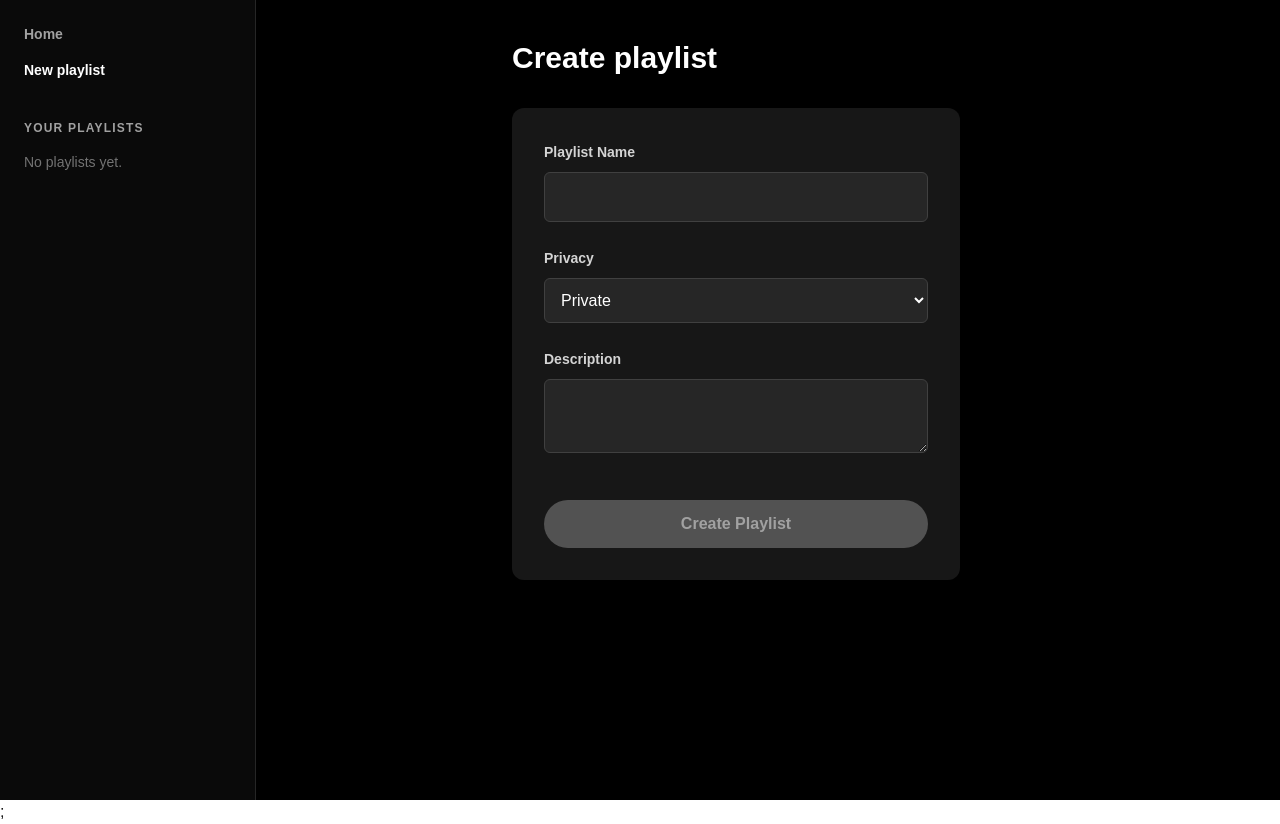
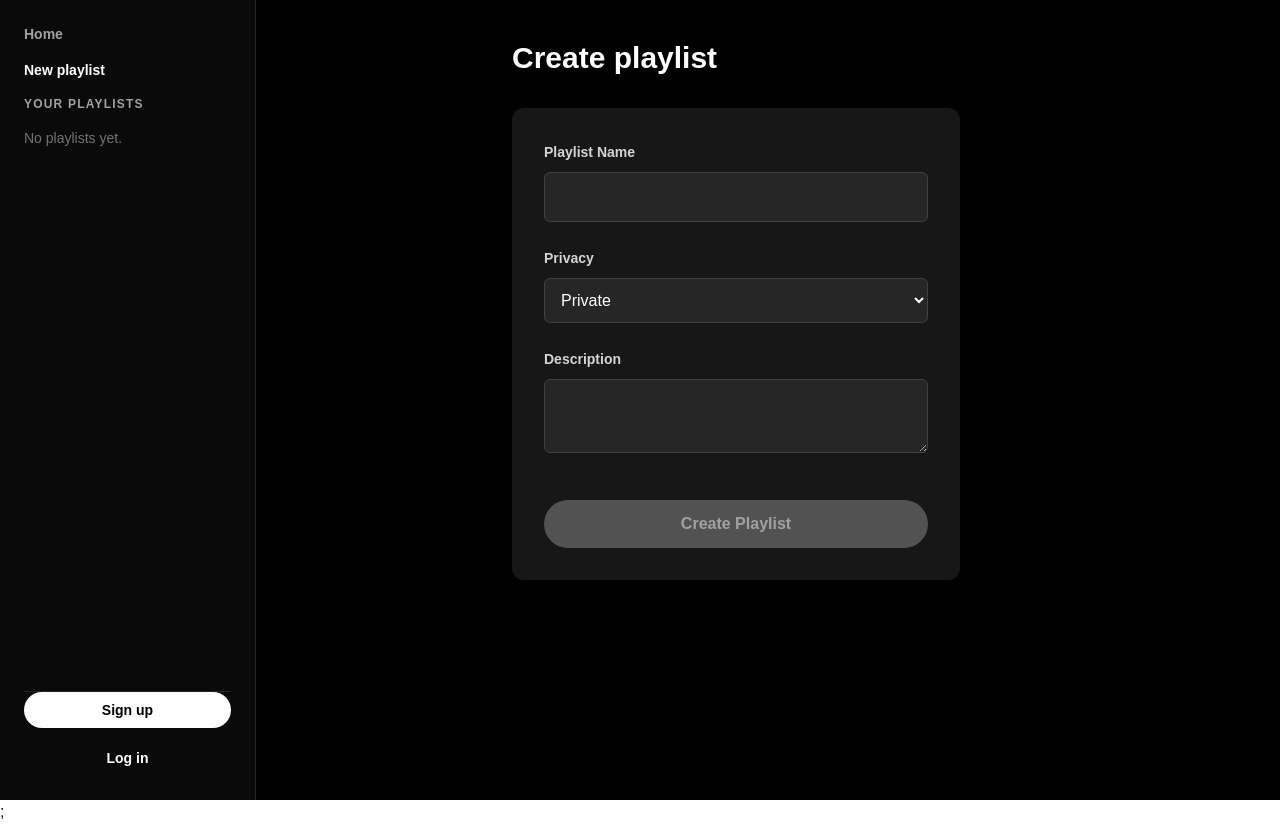
Before and after one commit to arseniygroh/flyrank-capstone, a Next.js app: page /playlist/new in a window 1280 px wide. Built offline with nearby package versions, Linux system fonts and the light colour scheme.

Commit message:
feat: update ui based on auth state

```diff
--- a/src/components/AppShell.jsx
+++ b/src/components/AppShell.jsx
@@ -5,6 +5,7 @@ import { usePathname } from "next/navigation";
 import PlaylistList from "@/components/PlaylistList";
 import Player from "@/components/Player";
 import { usePlaylists } from "@/context/PlaylistsContext";
+import { useAuth } from "@/context/AuthContext";
 
 function NavLink({ href, children }) {
   const pathname = usePathname();
@@ -29,20 +30,59 @@ function NavLink({ href, children }) {
 
 export default function AppShell({ children }) {
   const { currentTrack, hydrated } = usePlaylists();
+  const { user, logout, isHydrated } = useAuth();
 
   return (
     <div className="flex min-h-screen flex-col bg-black text-white">
       <div className="flex min-h-0 flex-1 flex-col md:flex-row">
         <aside className="flex w-full md:w-64 shrink-0 flex-col border-b md:border-b-0 md:border-r border-neutral-800 bg-neutral-950 p-4 md:p-6 max-h-[40vh] md:max-h-none">
-          <nav className="mb-4 md:mb-6 flex flex-row md:flex-col gap-4 overflow-x-auto pb-2 md:pb-0">
+          <nav className="flex flex-row md:flex-col gap-4 pb-2 md:pb-0">
             <NavLink href="/">Home</NavLink>
             <NavLink href="/playlist/new">New playlist</NavLink>
           </nav>
-          {hydrated ? (
-            <PlaylistList />
-          ) : (
-            <p className="text-sm text-neutral-500">Loading playlists…</p>
-          )}
+          <div className="flex-1 overflow-y-auto min-h-[100px]">
+            {hydrated ? (
+              <PlaylistList />
+            ) : (
+              <p className="text-sm text-neutral-500">Loading playlists…</p>
+            )}
+          </div>
+
+          <div className="mt-auto border-t border-neutral-800 shrink-0">
+            {!isHydrated ? (
+              <div className="h-10 w-full animate-pulse bg-neutral-800 rounded-md" />
+            ) : user ? (
+              <div className="flex flex-col gap-1">
+                <span className="text-xs text-neutral-500 uppercase tracking-wider font-bold mb-1">
+                  Account
+                </span>
+                <span className="text-sm font-bold text-white truncate">
+                  {user.username}
+                </span>
+                <button
+                  onClick={logout}
+                  className="text-left text-sm font-semibold text-neutral-400 hover:text-red-400 transition-colors mt-2"
+                >
+                  Log out
+                </button>
+              </div>
+            ) : (
+              <div className="flex flex-col gap-3">
+                <Link
+                  href="/register"
+                  className="bg-white text-black text-sm text-center py-2 rounded-full font-bold hover:bg-neutral-200 transition-colors"
+                >
+                  Sign up
+                </Link>
+                <Link
+                  href="/login"
+                  className="text-white text-sm text-center py-2 rounded-full font-bold hover:bg-neutral-800 transition-colors"
+                >
+                  Log in
+                </Link>
+              </div>
+            )}
+          </div>
         </aside>
         <main className="min-h-0 flex-1 overflow-y-auto">{children}</main>
       </div>
```
Also changed, not shown: 1 other file (tests, documents, lock files or other folders).
